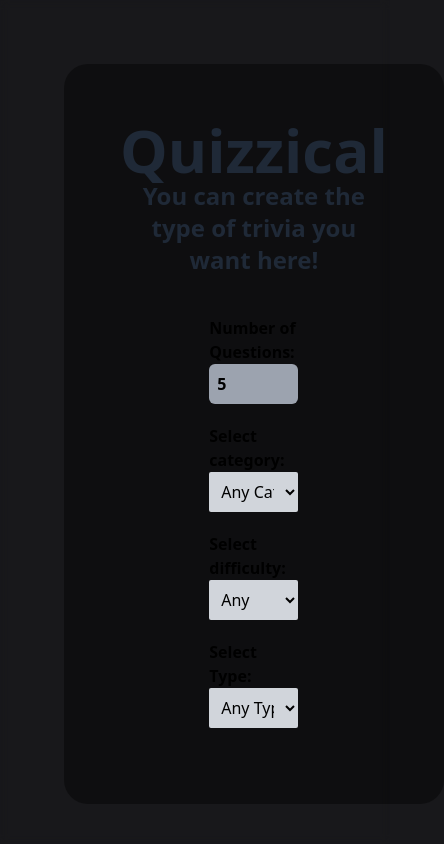
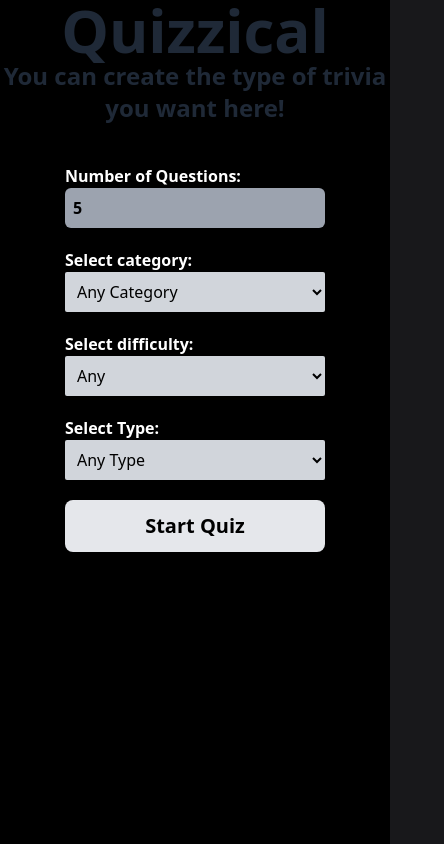
Before and after one commit to Vorsteh/quizzical, a Next.js app: page /choose in a window 390 px wide. Shown: the whole page, 444 px wide, since content can reach past the window. Built offline with nearby package versions, Linux system fonts and the light colour scheme.

Commit message:
Style changes
Change some styles and made it responsive enough

```diff
--- a/components/QuizInput.tsx
+++ b/components/QuizInput.tsx
@@ -15,7 +15,7 @@ const QuizInput: React.FC<QuizInputProps> = ({text, value, name, onChange, type,
 
     return (
         <div className='relative pb-5'>
-            <p className='font-bold'>{text}</p>
+            <p className='font-bold text-white'>{text}</p>
             <input
                 type={type}
                 placeholder="Amount of questions"
--- a/components/SelectInput.tsx
+++ b/components/SelectInput.tsx
@@ -13,7 +13,7 @@ const SelectInput: React.FC<SelectProps> = ({text, value, options, name, onChang
 
     return (
         <div className='relative pb-5'>
-            <p className='font-bold'>{text}</p>
+            <p className='font-bold text-white'>{text}</p>
             <select name={name} className='w-full p-2 bg-gray-300 rounded-sm outline-none' onChange={onChange}>
                 {categoryList}
             </select>
--- a/pages/choose.tsx
+++ b/pages/choose.tsx
@@ -21,13 +21,13 @@ const Choose = () => {
 
     return (
         <div className="relative flex justify-center w-full h-full lg:bg-[url('/images/choose.jpg')] bg-no-repeat bg-center bg-fixed bg-cover">
-            <div className="w-full h-full p-16 backdrop-blur-sm">
-                <div className="h-auto m-auto bg-black w-fit bg-opacity-40 rounded-3xl p-14">
+            <div className="w-full h-full lg:p-16 backdrop-blur-sm">
+                <div className="w-full h-full m-auto bg-black bg-opacity-100 lg:h-auto lg:w-fit lg:bg-opacity-70 lg:rounded-3xl lg:p-14">
                     <div className="font-semibold text-center text-gray-800">
                         <h1 className="text-6xl">Quizzical</h1>
                         <h2 className="text-2xl">You can create the type of trivia you want here!</h2>
                     </div>
-                    <form className="flex flex-col self-center w-1/3 m-auto mt-10">
+                    <form className="flex flex-col self-center w-2/3 m-auto mt-10">
                         <QuizInput text="Number of Questions:" value={info.amount} onChange={handleChange} name="amount" type="number" min={'1'} max={'50'}/>
                         <SelectInput name="category" options={categories} text='Select category:' value={info.category} onChange={handleChange} />
 
@@ -44,6 +44,7 @@ const Choose = () => {
                             {name: 'Multiple Choice', id: 'multiple'}
                             ]} text='Select Type:' value={info.difficulty} onChange={handleChange} />
 
+                    <button className="self-center w-full py-3 text-xl font-bold bg-gray-200 rounded-lg lg:w-1/3">Start Quiz</button>
                     </form>
                 </div>
             </div>
```
